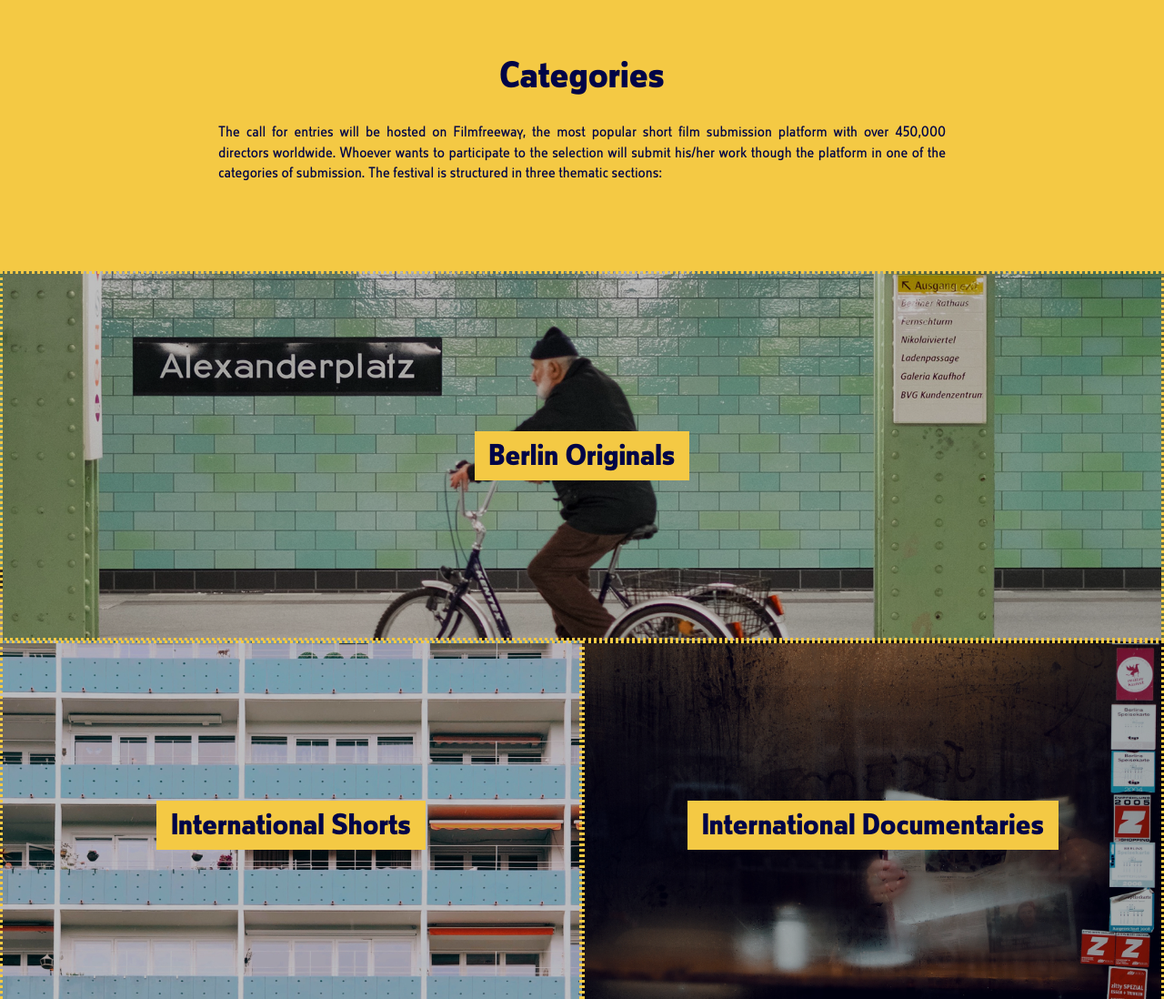
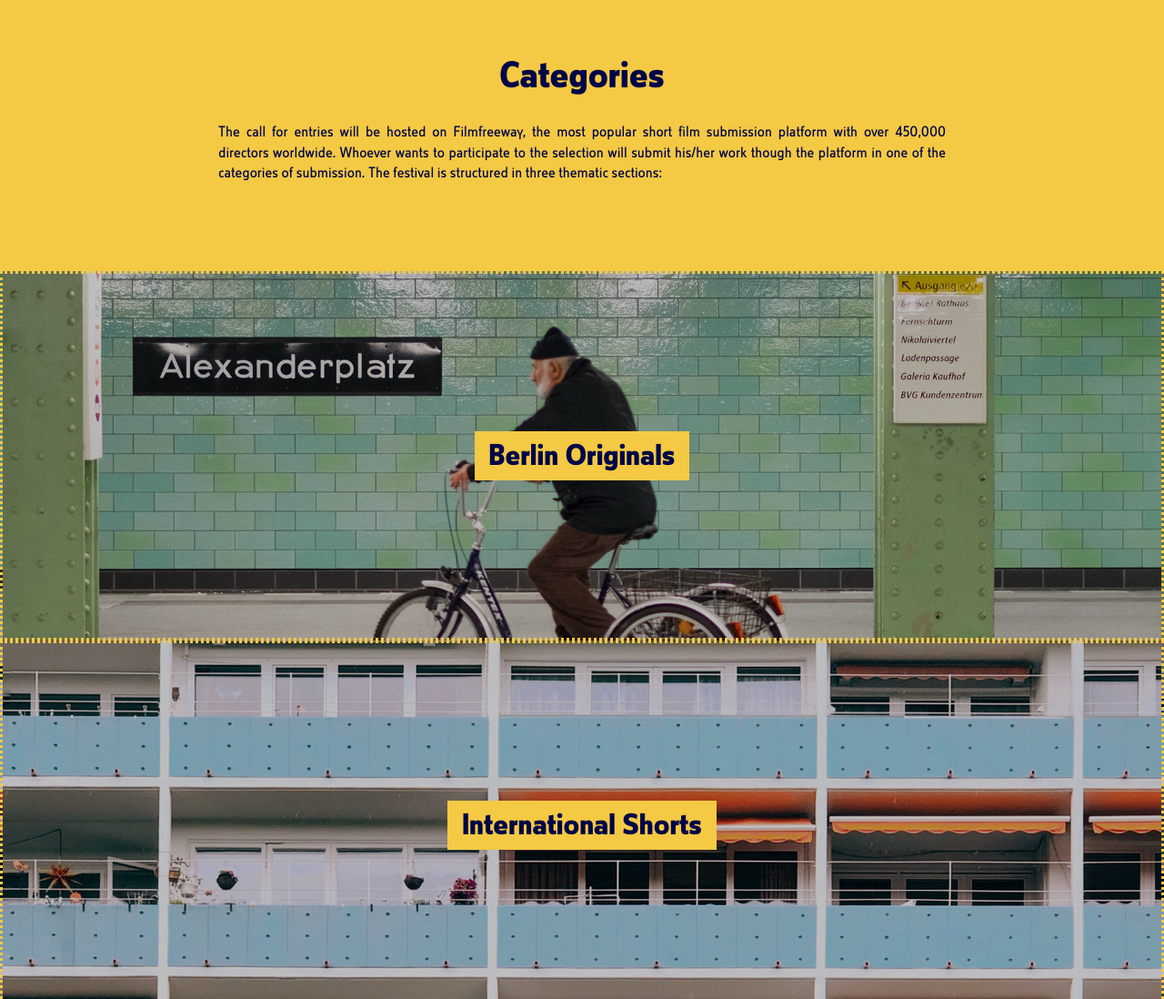
Before and after one commit to matteocarpi/berlinshorts, a React (Create React App) app: page /concept in a window 1280 px wide. Shown: the part 1307-2405 px from the top of the page at 91% size. Built offline with nearby package versions, Linux system fonts and the light colour scheme.

Commit message:
categories are all big

```diff
--- a/src/assets/styles/Concept.module.scss
+++ b/src/assets/styles/Concept.module.scss
@@ -26,7 +26,7 @@ div.bigPictures {
   margin: 2rem 0;
 }
 div.categoryWrap {
-  width: calc(50% - 6px);
+  width: 100%;
   background-size: cover;
   background-position: center;
   min-height: 400px;
@@ -48,10 +48,6 @@ div.categoryWrap {
     max-width: 300px;
     padding: 2rem;
   }
-}
-div.categoryWrap:first-child {
-  width: 100%;
-  flex-direction: row;
 }
 
 .categoryDescriptions {
```
